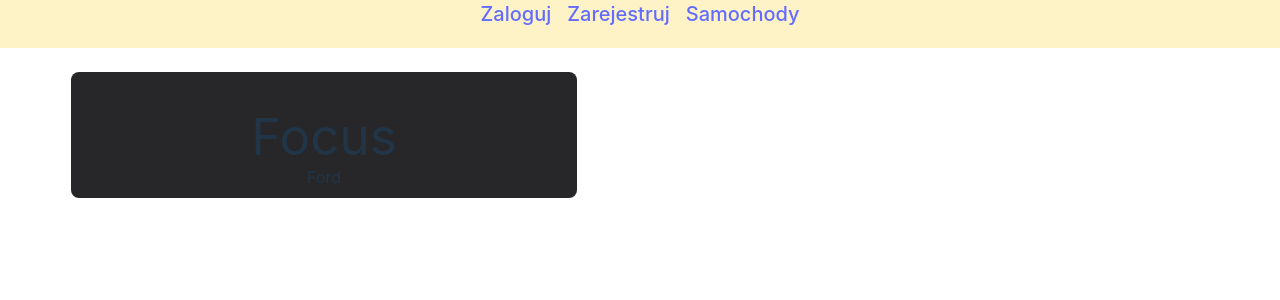
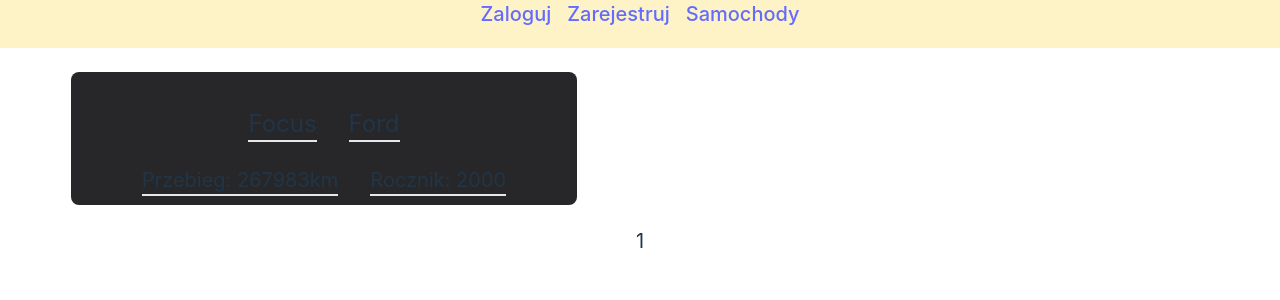
Before and after one commit to SebaJelonek/CarFree, a React (Vite) app in the folder CarFree Front/: page /cars in a window 1280 px wide. Shown: the top 300 px of the page. Built offline with nearby package versions, Linux system fonts and the light colour scheme; no server answers.

Commit message:
added pagination | changed display of card element

```diff
--- a/CarFree Front/src/components/Layout/DisplayCars/DisplayCars.tsx
+++ b/CarFree Front/src/components/Layout/DisplayCars/DisplayCars.tsx
@@ -46,7 +46,7 @@
 
   return (
     <div className='w-full'>
-      {carArray.map(({ _id, brand, model }) => (
+      {carArray.map(({ _id, brand, model, milage, year }) => (
         <Card width='w-4/5' key={_id}>
           <div className='flex justify-end'>
             {isLoggedIn ? (
@@ -73,8 +73,14 @@
               <div className='h-[27.4px]'></div>
             )}
           </div>
-          <h1>{brand}</h1>
-          <h2>{model}</h2>
+          <div className='flex justify-center'>
+            <h2 className='text-2xl mx-4 border-b-2'>{brand}</h2>
+            <h2 className='text-2xl mx-4 border-b-2'>{model}</h2>
+          </div>
+          <div className='flex justify-center mt-6'>
+            <h3 className=' text-xl mx-4 border-b-2'>Przebieg: {milage}km</h3>
+            <h3 className=' text-xl mx-4 border-b-2'>Rocznik: {year}</h3>
+          </div>
         </Card>
       ))}
     </div>
--- /dev/null
+++ b/CarFree Front/src/components/Layout/Pagination/Pagination.tsx
@@ -0,0 +1,34 @@
+import React from 'react';
+
+interface Props {
+  numberOfPages: number;
+  setCurrentPage: React.Dispatch<React.SetStateAction<number>>;
+}
+
+const Pagination: React.FC<Props> = ({ numberOfPages, setCurrentPage }) => {
+  let array = [];
+  console.log(numberOfPages);
+
+  for (let index = 1; index <= numberOfPages; index++) {
+    array.push(index);
+  }
+
+  return (
+    <div>
+      <ul className='flex justify-center'>
+        {array.map((page) => (
+          <li
+            className='w-full max-w-[2rem] text-center text-xl border-2 border-transparent rounded-md m-1 transition-colors duration-250 hover:border-rose-300 hover:cursor-pointer'
+            onClick={(e) => {
+              setCurrentPage(parseInt(e.currentTarget.innerText));
+            }}
+          >
+            {page}
+          </li>
+        ))}
+      </ul>
+    </div>
+  );
+};
+
+export default Pagination;
--- a/CarFree Front/src/components/Pages/CarList/CarList.tsx
+++ b/CarFree Front/src/components/Pages/CarList/CarList.tsx
@@ -5,6 +5,7 @@
 import DisplayCars from '../../Layout/DisplayCars/DisplayCars';
 import DeleteCar from '../../Layout/DeleteCar/DeleteCar';
 import EditCar from '../../Layout/EditCar/EditCar';
+import Pagination from '../../Layout/Pagination/Pagination';
 
 interface Types {
   active: 'delete' | 'edit' | 'false';
@@ -32,9 +33,17 @@
   const [_id, setId] = useState('');
   const [carList, setCarList] = useAtom(carListAtom);
   const [message, setMessage] = useState('');
+
+  const [currentPage, setCurrentPage] = useState(1);
+  const elementsPerPage = 10;
   let arrayLength = carList.length;
-  let firstArray = carList.slice(0, arrayLength / 2);
-  let secondArray = carList.slice(arrayLength / 2, arrayLength);
+  const numberOfPages = Math.ceil(arrayLength / elementsPerPage);
+  const indexOfLastProduct = currentPage * elementsPerPage;
+  const indexOfFirstProduct = indexOfLastProduct - elementsPerPage;
+  const cars = carList.slice(indexOfFirstProduct, indexOfLastProduct);
+
+  let firstArray = cars.slice(0, arrayLength / 2);
+  let secondArray = cars.slice(arrayLength / 2, arrayLength);
 
   useEffect(() => {
     onGet('http://localhost:1337/api/car-list').then(({ carList }) => {
@@ -73,6 +82,10 @@
         <DisplayCars toggle={toggle} setId={setId} carArray={secondArray} />
         <DisplayCars toggle={toggle} setId={setId} carArray={firstArray} />
       </div>
+      <Pagination
+        numberOfPages={numberOfPages}
+        setCurrentPage={setCurrentPage}
+      />
       {active === 'delete' && <DeleteCar onDelete={onDelete} toggle={toggle} />}
       {active === 'edit' && (
         <EditCar
```
